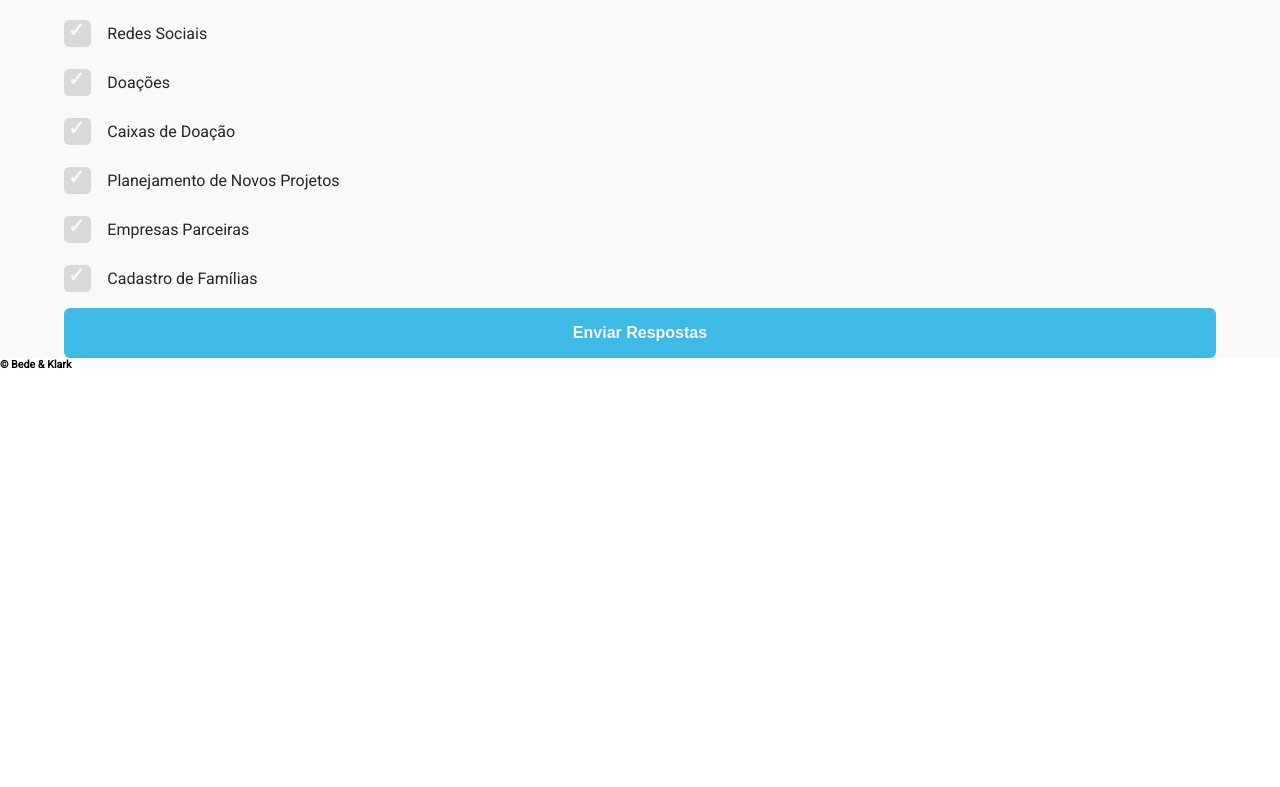
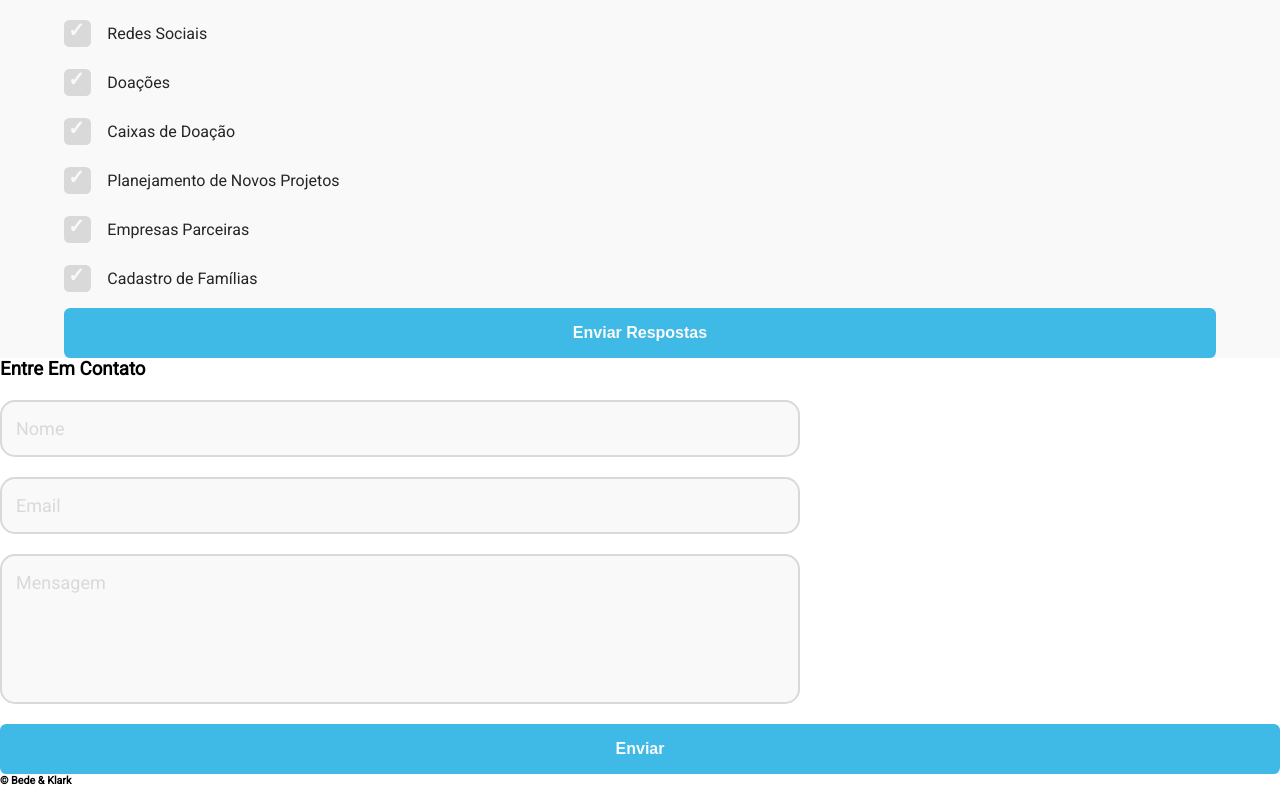
Before and after one commit to gabrieIbarboza/Anjos-da-Rua-Website, a React (Vite) app: page /Cadastro/Voluntario in a window 1280 px wide. Shown: the part 895-1682 px from the top of the page. Before the commit the page ends 1266 px from the top, so only its background shows below. Built offline with nearby package versions, Linux system fonts and the light colour scheme.

Commit message:
add footer bases

```diff
--- a/src/components/Footer/Footer.jsx
+++ b/src/components/Footer/Footer.jsx
@@ -1,6 +1,27 @@
+import { ContactForm } from '../Forms/ContactForm/ContactForm';
+import './Footer.scss';
+
 export function AppFooter() {
     return (
         <footer>
+            <div className="info">
+                <img className="info__logo" src="../" alt="Logo Anjos da Rua" />
+                <p>
+                    Lorem, ipsum dolor sit amet consectetur adipisicing elit. Deleniti tempora eum qui ex similique velit possimus blanditiis sint aut voluptatum, quaerat aspernatur nesciunt doloremque minus? Delectus fugit officiis distinctio at?
+                </p>
+                <div className="info__socials">
+                    <a href="https://instagram.com/anjos" className="info__social instagram">I</a>
+                    <a href="https://facebook.com/anjos" className="info__social facebook">F</a>
+                    <a href="https://youtube.com/anjos" className="info__social youtube">Y</a>
+                </div>
+            </div>
+            <div className="contact">
+                <ContactForm />
+            </div>
+            <div className="localization">
+                <h3>Localização</h3>
+                <iframe src="https://www.google.com/maps/embed?pb=!1m18!1m12!1m3!1d3659.4290854941573!2d-46.5504573!3d-23.481049499999994!2m3!1f0!2f0!3f0!3m2!1i1024!2i768!4f13.1!3m3!1m2!1s0x94cef57e68372f2d%3A0xbcd8404a559ff7ff!2sCol%C3%A9gio%20J%C3%BAlio%20Mesquita!5e0!3m2!1sen!2sbr!4v1678328368589!5m2!1sen!2sbr" width="80%" height="450"></iframe>
+            </div>
             <h6>&copy; Bede & Klark</h6>
         </footer>
     )
--- /dev/null
+++ b/src/components/Footer/Footer.scss
@@ -0,0 +1,8 @@
+footer {
+    .info {
+        display: none;
+    }
+    .localization {
+        display: none;
+    }
+}
--- /dev/null
+++ b/src/components/Forms/ContactForm/ContactForm.jsx
@@ -0,0 +1,53 @@
+import React from "react";
+import { FormField } from "../FormField/FormField";
+import { useForm } from "../../../hooks/useForm"
+
+export function ContactForm() {
+
+    const {handleChange, values, clearForm} = useForm({
+        nome: "",
+        email: "",
+        msg: "",
+    })
+
+    // Handle form submission
+    const handleSubmit = (e) => {
+        e.preventDefault();
+        console.log(values);
+    };
+
+    return (
+
+        <div className='contactFormWrapper'>
+            <form onSubmit={handleSubmit}>
+
+                <h3>Entre Em Contato</h3>
+                <FormField
+                    label="Nome"
+                    name="nome"
+                    value={values.nome}
+                    onChange={handleChange}
+                />
+                <FormField
+                    label="Email"
+                    name="email"
+                    value={values.email}
+                    onChange={handleChange}
+                />
+                <FormField
+                    type="textarea"
+                    label="Mensagem"
+                    name="msg"
+                    value={values.msg}
+                    hidetxtarealabel={false}
+                    onChange={handleChange}
+                />
+
+                <button type="submit" className="default-button">
+                    Enviar
+                </button>
+            </form>
+        </div>
+
+    )
+}
--- a/src/components/Forms/FormField/FormField.jsx
+++ b/src/components/Forms/FormField/FormField.jsx
@@ -6,7 +6,7 @@ import "./FormField.scss";
 //Add Icon later: https://codepen.io/fatmali/pen/aboNdra
 
 export function FormField({
-    label, name, type, value, onChange
+    label, name, type, value, onChange, hidetxtarealabel
 }) {
 
     const fieldId = `id_${name}`;
@@ -24,6 +24,7 @@ export function FormField({
                             name={name}
                             value={value}
                             data-hasvalue={hasValue}
+                            data-hidetxtarealabel={hidetxtarealabel}
                             onChange={onChange}
                         />
                         <span className="labelText">
@@ -60,6 +61,7 @@ FormField.defaultProps = {
     type: 'text',
     value: '',
     onChange: () => {},
+    hidetxtarealabel: true,
 };
 
 FormField.propTypes = {
@@ -68,4 +70,5 @@ FormField.propTypes = {
     name: PropTypes.string.isRequired,
     value: PropTypes.string,
     onChange: PropTypes.func,
+    hidetxtarealabel: PropTypes.bool,
 };
--- a/src/components/Forms/FormField/FormField.scss
+++ b/src/components/Forms/FormField/FormField.scss
@@ -6,7 +6,7 @@
     position: relative;
     textarea {
         min-height: 150px;
-        &[data-hasvalue=true] + .labelText {
+        &[data-hasvalue=true][data-hidetxtarealabel=true] + .labelText {
             display: none;
         }
     }
--- a/src/sassStyles/_global.scss
+++ b/src/sassStyles/_global.scss
@@ -20,6 +20,7 @@ body {
         padding-left: 5%;
         padding-right: 5%;
         width: 100vw;
+    }
 
     .default-button {
         background-color: $secondary-color;
@@ -45,4 +46,3 @@ body {
         }
     }
 }
-}
```
Also changed, not shown: src/components/Forms/ContactForm/ContactForm.scss (added). Lines whose indentation alone changed are shown as unchanged.
